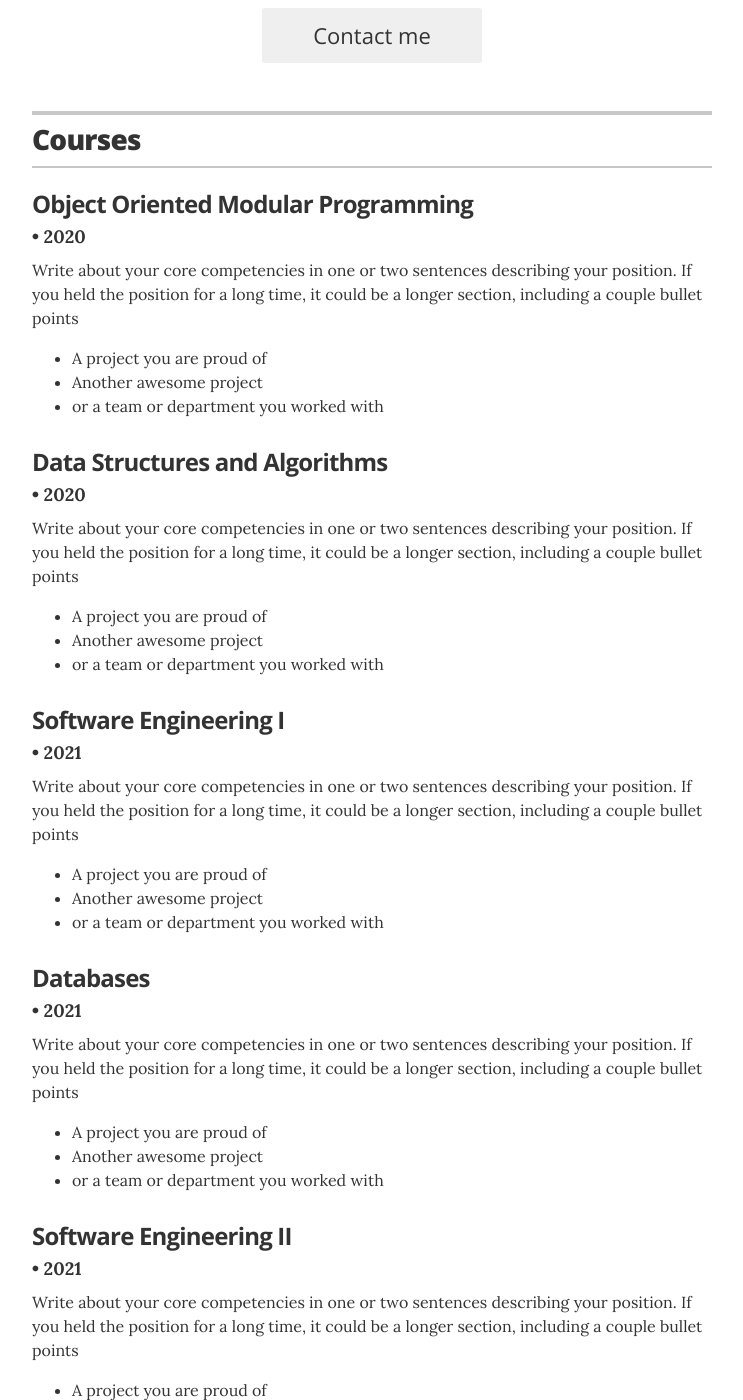
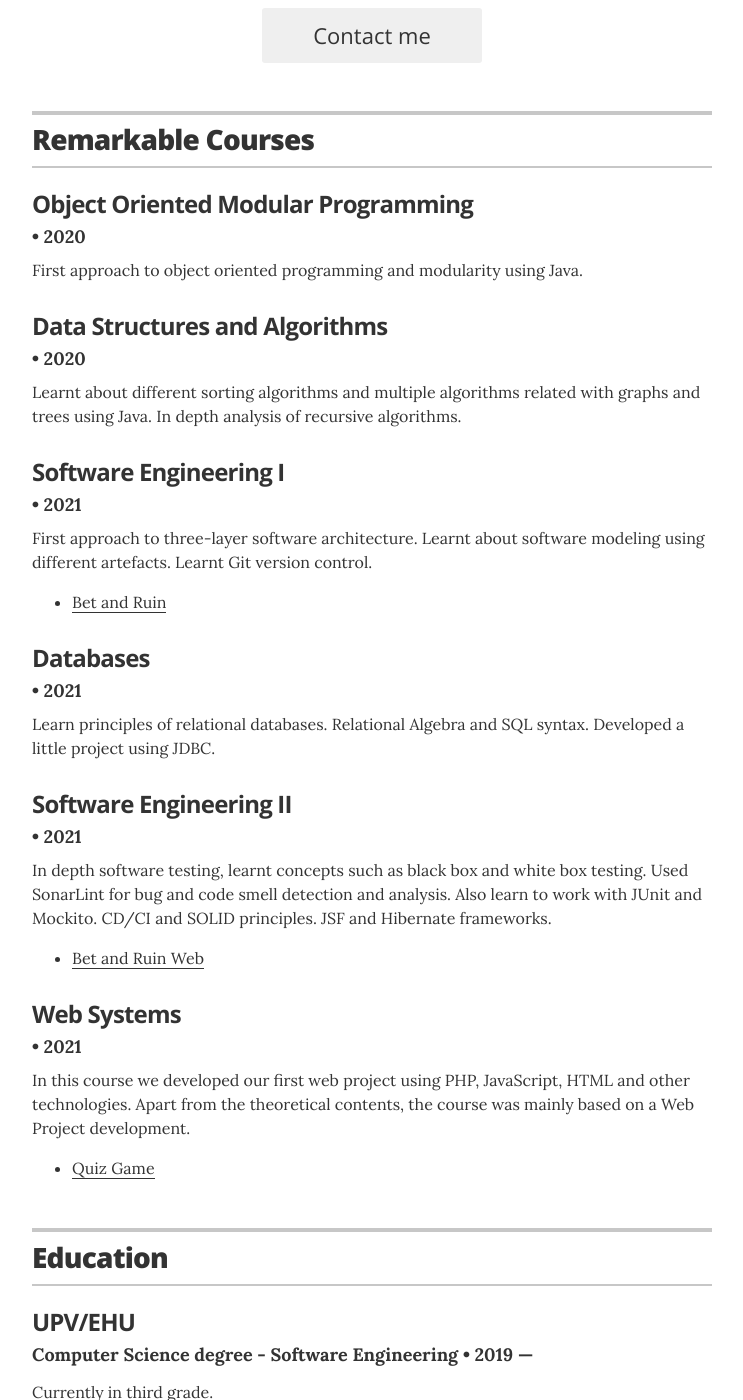
Before and after one commit to inakimoreno/inakimoreno.github.io, a Jekyll site: the page built from index.html, in a window 1280 px wide and 1400 px high, scrolled down 288 px. Shown: the whole window, without its empty margins (268-1011 px from the left). Built offline with Jekyll 4.4.1, drawn with Linux system fonts in a browser that asks for light colours; some of the changed text lies outside the part shown.

Commit message:
added courses

```diff
--- a/_config.yml
+++ b/_config.yml
@@ -37,9 +37,9 @@ resume_section_experience:      true
 resume_section_education:       true
 resume_section_projects:        true
 resume_section_skills:          true
-resume_section_recognition:     true
-resume_section_links:           true
-resume_section_associations:    true
+resume_section_recognition:     false
+resume_section_links:           false
+resume_section_associations:    false
 # resume_section_interests:       true
 
 # Resume social links
--- a/_data/experience.yml
+++ b/_data/experience.yml
@@ -1,23 +1,23 @@
 - company: Object Oriented Modular Programming
   duration: 2020
-  summary: Write about your core competencies in one or two sentences describing your position. If you held the position for a long time, it could be a longer section, including a couple bullet points	<ul class="resume-item-list"><li>A project you are proud of</li><li>Another awesome project</li><li>or a team or department you worked with</li></ul>
+  summary: First approach to object oriented programming and modularity using Java.
 
 - company: Data Structures and Algorithms
   duration: 2020
-  summary: Write about your core competencies in one or two sentences describing your position. If you held the position for a long time, it could be a longer section, including a couple bullet points	<ul class="resume-item-list"><li>A project you are proud of</li><li>Another awesome project</li><li>or a team or department you worked with</li></ul>
+  summary: Learnt about different sorting algorithms and multiple algorithms related with graphs and trees using Java. In depth analysis of recursive algorithms.
 
 - company: Software Engineering I
   duration: 2021
-  summary: Write about your core competencies in one or two sentences describing your position. If you held the position for a long time, it could be a longer section, including a couple bullet points	<ul class="resume-item-list"><li>A project you are proud of</li><li>Another awesome project</li><li>or a team or department you worked with</li></ul>
+  summary: First approach to three-layer software architecture. Learnt about software modeling using different artefacts. Learnt Git version control.	<ul class="resume-item-list"><li><a href="https://github.com/inakimoreno/oldbets">Bet and Ruin</a></li>
 
 - company: Databases
   duration: 2021
-  summary: Write about your core competencies in one or two sentences describing your position. If you held the position for a long time, it could be a longer section, including a couple bullet points	<ul class="resume-item-list"><li>A project you are proud of</li><li>Another awesome project</li><li>or a team or department you worked with</li></ul>
+  summary: Learn principles of relational databases. Relational Algebra and SQL syntax. Developed a little project using JDBC.
 
 - company: Software Engineering II
   duration: 2021
-  summary: Write about your core competencies in one or two sentences describing your position. If you held the position for a long time, it could be a longer section, including a couple bullet points	<ul class="resume-item-list"><li>A project you are proud of</li><li>Another awesome project</li><li>or a team or department you worked with</li></ul>
+  summary: In depth software testing, learnt concepts such as black box and white box testing. Used SonarLint for bug and code smell detection and analysis. Also learn to work with JUnit and Mockito. CD/CI and SOLID principles. JSF and Hibernate frameworks. <ul class="resume-item-list"><li><a href="https://github.com/inakimoreno/Bets20JSF">Bet and Ruin Web</a></li>
 
 - company: Web Systems
   duration: 2021
-  summary: Write about your core competencies in one or two sentences describing your position. If you held the position for a long time, it could be a longer section, including a couple bullet points	<ul class="resume-item-list"><li>A project you are proud of</li><li>Another awesome project</li><li>or a team or department you worked with</li></ul>
+  summary: In this course we developed our first web project using PHP, JavaScript, HTML and other technologies. Apart from the theoretical contents, the course was mainly based on a Web Project development. <ul class="resume-item-list"><li><a href="https://github.com/inakimoreno/WS">Quiz Game</a></li>
--- a/_data/projects.yml
+++ b/_data/projects.yml
@@ -20,7 +20,7 @@
   description: A little C-written program emulating a shell, which helps the user learn Linux commands. With this project I learnt more about System calls and C language.
 
   # Quiz Game WS
-- project: Quiz game
+- project: Quiz Game
   duration: 2021
   url: "https://github.com/inakimoreno/WS"
   description: My first web project. Using PHP, HTML, JavaScript, Xml, Json and REST APIs, we developed a webpage to manage a Quiz game, with multiple functionalities.
--- a/_layouts/resume.html
+++ b/_layouts/resume.html
@@ -53,7 +53,7 @@
       <section class="content-section">
 
         <header class="section-header">
-          <h2>Courses</h2>
+          <h2>Remarkable Courses</h2>
         </header>
 
         {% for job in site.data.experience %}
@@ -231,11 +231,6 @@
       <!-- end Print Social Links -->
       {% endif %}
 
-      <footer class="page-footer">
-        <p class="footer-line">Made by <a href="http://twitter.com/jglovier">@jglovier</a>. Fork me on <a href="https://github.com/jglovier/resume-template">GitHub</a>.</p>
-        <p class="footer-line">If this is your live resume, you can modify or remove this part. ;-)</p>
-      </footer>
-
     </div>
 
   </body>
```
